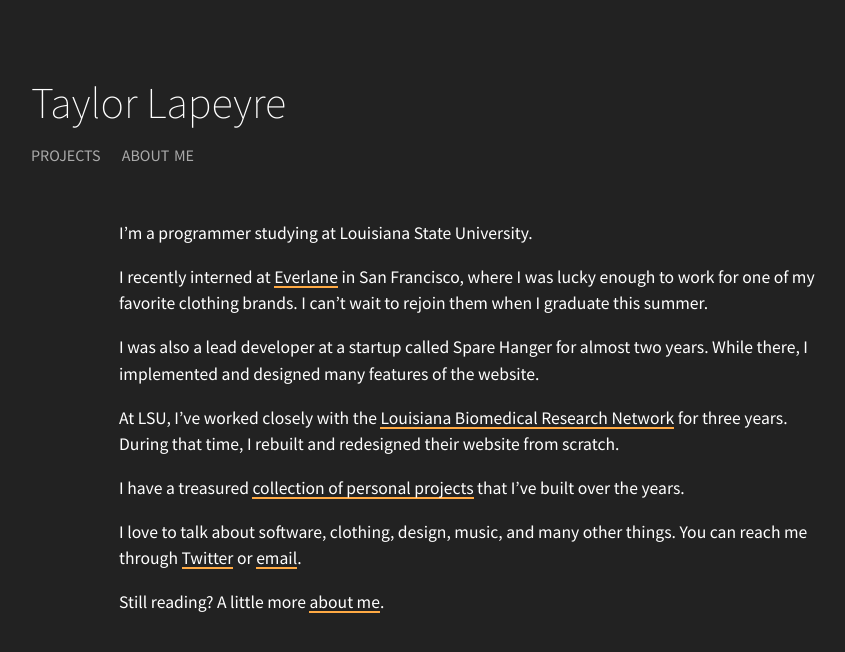
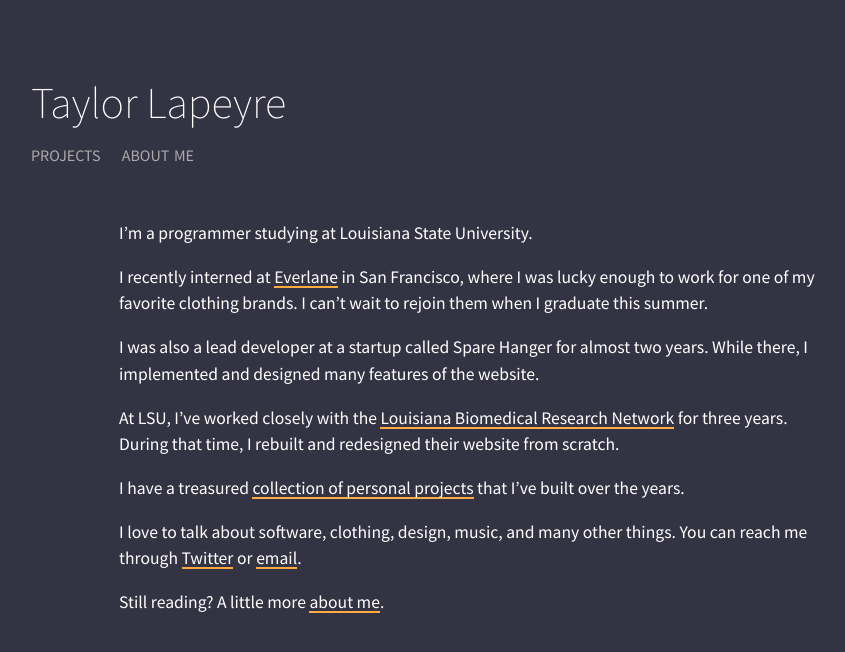
Before and after one commit to taylorlapeyre/taylorlapeyre.github.io, a Jekyll site: the page built from index.md, in a window 1280 px wide. Shown: the top 652 px of the page, without its empty margins (169-1014 px from the left). Built offline with Jekyll 4.4.1, drawn with Linux system fonts in a browser that asks for light colours.

Commit message:
change bg color

```diff
--- a/assets/css/main.css
+++ b/assets/css/main.css
@@ -1,7 +1,7 @@
 @import url(http://fonts.googleapis.com/css?family=Source+Sans+Pro:200,400);
 
 html {
-  background: #222;
+  background: #334;
   font: 110%/1.5 "Source Sans Pro", sans-serif;
   -webkit-font-smoothing: antialiased;
   color: #FFF;
```
